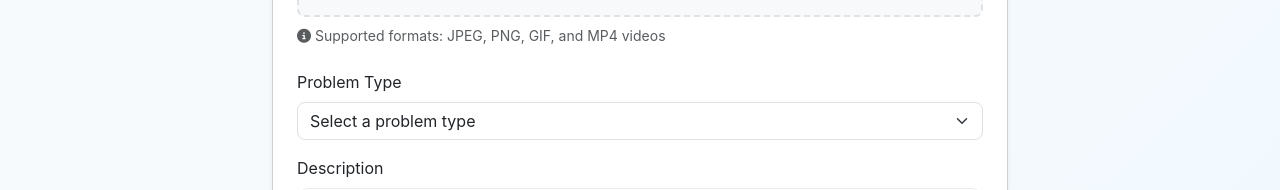
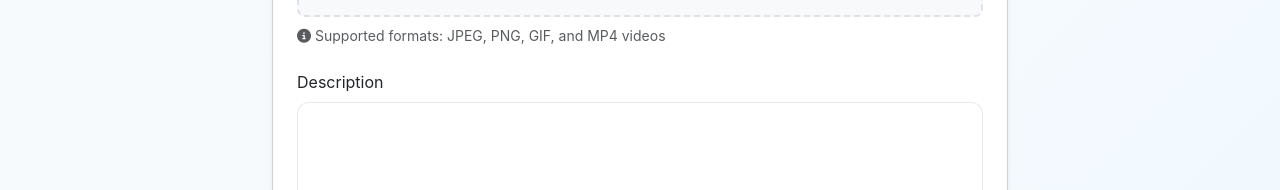
Before and after one commit to itsaliiiiiiii/Hackatone-smarteye, a React (Create React App) app in the folder front-end/: page /report-problem in a window 1280 px wide. Shown: the part 417-607 px from the top of the page. Built offline with nearby package versions, Linux system fonts and the light colour scheme.

Commit message:
fir Reportproblem

```diff
--- a/front-end/src/pages/frontoffice/ReportProblem.js
+++ b/front-end/src/pages/frontoffice/ReportProblem.js
@@ -461,22 +461,7 @@ const ReportProblem = () => {
                   </div>
                 </div>
 
-                <div className="mb-3">
-                  <label className="form-label">Problem Type</label>
-                  <select
-                    className="form-select"
-                    value={formData.problemType}
-                    onChange={(e) => setFormData(prev => ({ ...prev, problemType: e.target.value }))}
-                    required
-                  >
-                    <option value="">Select a problem type</option>
-                    {problemTypes.map((type, index) => (
-                      <option key={index} value={type}>
-                        {type}
-                      </option>
-                    ))}
-                  </select>
-                </div>
+
 
                 <div className="mb-3">
                   <label className="form-label">Description</label>
```
